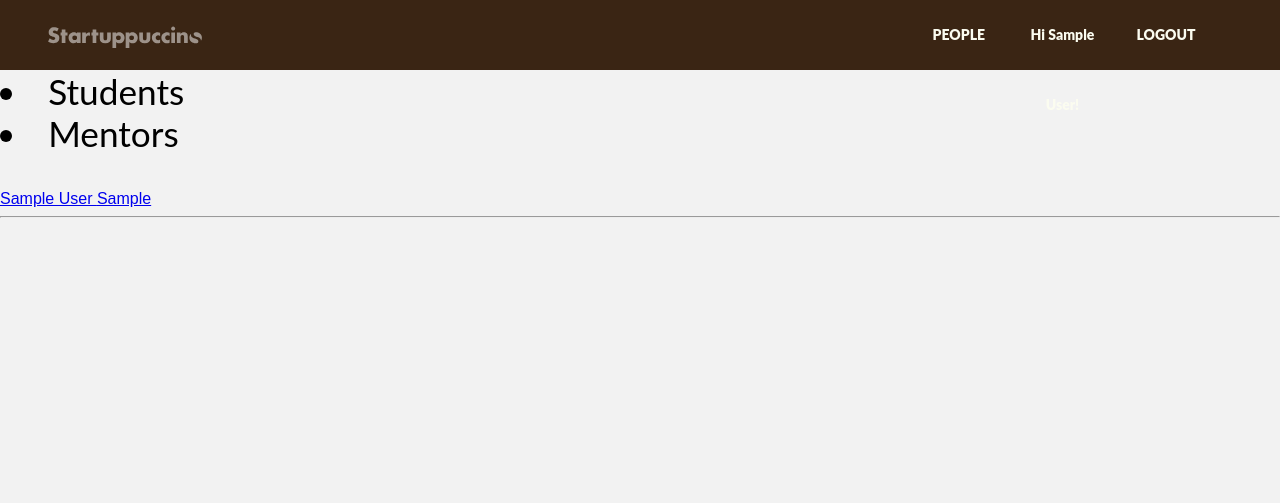
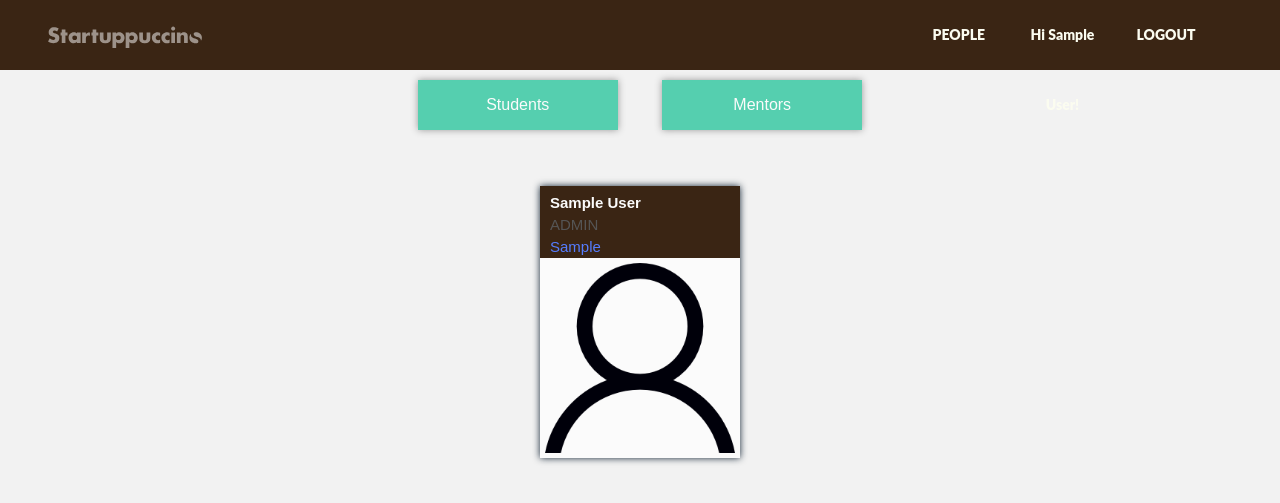
Before and after one commit to jpantiuchina/startuppuccino-website, a PHP site: page /people/ in a window 1280 px wide. Shown: the top 503 px of the page. Run offline with PHP 8.4, Linux system fonts and the light colour scheme; the visitor is signed in with stand-in values (Sample User, id 1); tables that the repository leaves empty or names only in its code hold one stand-in row (values such as "Sample post"); grey boxes marked "Sample" are stand-in pictures; some web fonts are replaced.

Commit message:
layout draft for people; filters toggle student/mentor

```diff
--- /dev/null
+++ b/source-code/assets/css/people.css
@@ -0,0 +1,97 @@
+.list_view {
+	text-align: center;
+}
+
+/* Filters styles */
+
+.filter_menu {
+	text-align: center;
+	height: 70px;
+}
+
+.filter_menu__button {
+	display: inline-block;
+	vertical-align: top;
+	width: 200px;
+	height: 50px;
+	line-height: 50px;
+	margin: 10px 20px;
+	background: #55cfaf;
+	color: #fbfbfb;
+	list-style: none;
+	box-shadow: 0px 0px 7px #999;
+	cursor: pointer;
+}
+
+.filter_menu__button--active {
+	box-shadow: none;
+	background-color: #333;
+	color: #d7d7d7;
+}
+
+
+/* Cards view */
+
+.user_card {
+	display: inline-block;
+	position: relative;
+	vertical-align: top;
+	width: 200px;
+	height: 272px;
+	background: #fbfbfb;
+	text-align: left;
+	margin: 10px 20px;
+	box-shadow: 0px 0px 7px #123
+}
+
+.user_card--hidden {
+	display: none;
+}
+
+.user_card--MENTOR {
+	background-color: #77f
+}
+
+.user_card__details {
+	background-color: #3A2514;
+}
+
+.user_card__details:hover {
+	background-color: #CC6714
+}
+
+.user_card a {
+	text-decoration: none !important;
+	color: #fbfbfb;
+}
+
+.user_card__details span {
+	display: block;
+	padding: 1px 10px;
+	line-height: 20px;
+	font-size: 15px;
+}
+
+.user_card__details span:first-child {
+	padding-top: 7px;
+}
+
+.user_card__details_name {
+	font-weight: 900
+}
+
+.user_card__details_role {
+	color: #555
+}
+
+.user_card__details_background {
+	color: #557dff;
+}
+
+.user_card__details_pic {
+	width: 200px;
+	height: 200px;
+	background-position: center;
+	background-size: cover;
+	background-repeat: no-repeat;
+}
--- a/source-code/people/index.php
+++ b/source-code/people/index.php
@@ -12,7 +12,8 @@
 
 		<link rel="stylesheet" type="text/css" href="../assets/css/form.css">
 		<link rel="stylesheet" type="text/css" href="../assets/css/general.css">
-		<title><?php print $_SESSION['firstname']." ".$_SESSION['lastname']." "; ?>Startuppuccino</title>
+		<link rel="stylesheet" type="text/css" href="../assets/css/people.css">
+		<title><?php print $_SESSION['firstname'] . " " . $_SESSION['lastname']." "; ?>Startuppuccino</title>
 
 	</head>
 	<body>
@@ -36,7 +37,7 @@
 				if (mysqli_num_rows($profile_view) == 1) {
 
 				    while($row = mysqli_fetch_assoc($profile_view)) {
-				        echo $row["firstname"] . " " . $row["lastname"] . "<br>";
+					    echo $row["firstname"] . " " . $row["lastname"] . "<br>";
 				        echo $row["role"] . "<br>";
 				        echo "<img src='../assets/pics/" . $row["avatar"] . "' />";
 				        echo $row["email"] . "<br>";
@@ -59,10 +60,10 @@
 			<?php $people = mysqli_query($dbconn, "SELECT id, firstname, lastname, avatar, background, role FROM Account"); ?>
 
 			<!-- Display filter for only students|mentors -->
-			<nav>
-				<li>Students</li>
-				<li>Mentors</li>
-			</nav>
+			<div class="filter_menu filter_menu--people">
+				<li class="filter_menu__button" id="filter_button--STUDENT" onclick="filterResults('STUDENT',this)">Students</li>
+				<li class="filter_menu__button" id="filter_button--MENTOR" onclick="filterResults('MENTOR',this)">Mentors</li>
+			</div>
 
 			<br><br>
 
@@ -70,30 +71,49 @@
 
 				<?php
 
-					if (mysqli_num_rows($people) > 0) {
+					if (mysqli_num_rows($people) > 0){
 
-					    while($person = mysqli_fetch_assoc($people)) {
+						//echo mysqli_num_rows($people);
+
+						foreach ($people as $person){
 
 					        ?>
 
-						        <div class="user_card user_card--<?php print $person['role']; ?>">
+						        <div class="user_card user_card--<?php print strtoupper($person['role']); ?>">
 
 						        	<!-- card content -->
-						        	<div class="user_card__pic" style="background-image:url('../assets/pics/<?php print $person['avatar']; ?>')"></div>
 						        	<div class="user_card__details">
 						        		<a href="./?user_id=<?php print $person['id']; ?>">
-						        		<span class="user_card__name">
-						        			<?php print $person['firstname'] . " " . $person['lastname']; ?>
-						        		</span>
-						        		<span>
-						        			<?php print $person['background']; ?>
-						        		</span>
+							        		<span class="user_card__details_name">
+							        			<?php print $person['firstname'] . " " . $person['lastname']; ?>
+							        		</span>
+							        		<span class="user_card__details_role">
+							        			<?php print strtoupper($person['role']); ?>
+							        		</span>
+							        		<span class="user_card__details_background">
+							        			<?php print $person['background']; ?>
+							        		</span>
 						        		</a>
 						        	</div>
+						        	<div class="user_card__details_pic"
+
+						        		<?php
+
+						        			$pic_name = "../assets/pics/".$person['avatar'];
+
+						        			if(trim($person['avatar'])!="" && file_exists($pic_name)){
+							        			// set the user picture
+							        			echo 'style="background-image:url(\'' . $pic_name . '\')"';
+						        			} else {
+						        				// set the default picture
+							        			echo 'style="background-image:url(\'../assets/pics/default/people.png\');background-size:190px 190px"';
+							        		}
+
+						        		?>
+
+						        	></div>
 
 								</div>
-
-								<hr>
 
 					        <?php
 
@@ -113,5 +133,8 @@
 
 		<?php include '../assets/php/footer.php'; ?>
 
+
+		<script src="../assets/js/people.js"></script>
+
 	</body>
 </html>
```
Also changed, not shown: source-code/assets/js/people.js (added, +50 -0 lines), source-code/assets/pics/default/people.png (added).
